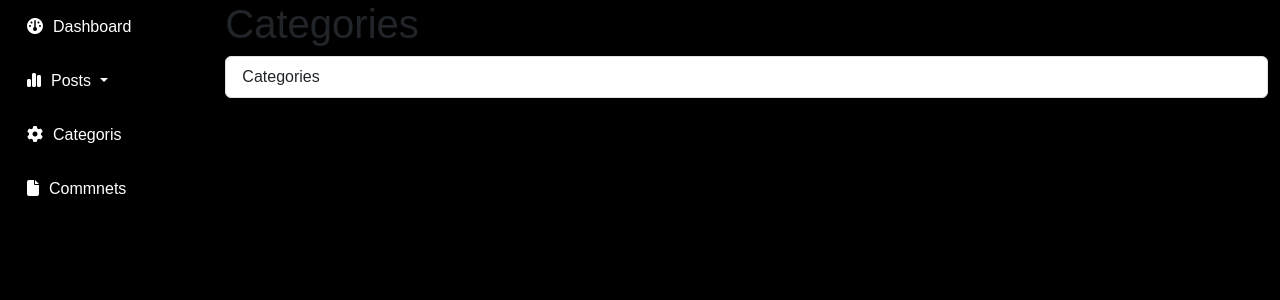
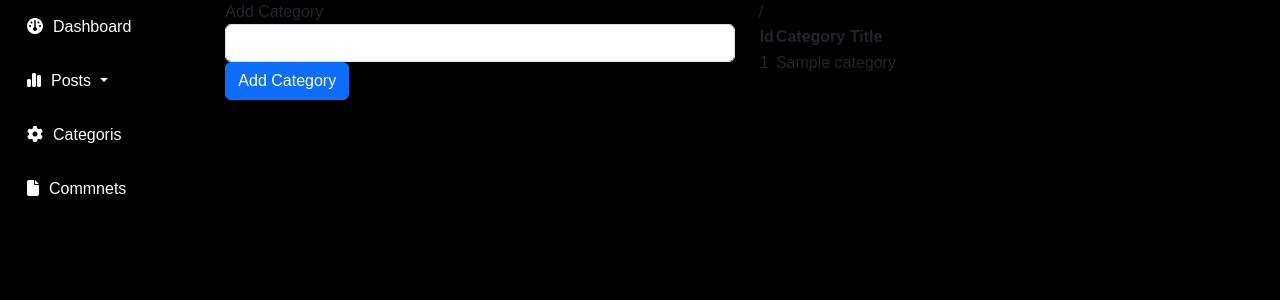
Before and after one commit to asfaquralam1/cms, a PHP site: page /admin/categories.php in a window 1280 px wide. Shown: the part 44-344 px from the top of the page. Run offline with PHP 8.4, Linux system fonts and the light colour scheme; tables that the repository leaves empty or names only in its code hold one stand-in row (values such as "Sample post").

Commit message:
change in categories

```diff
--- a/admin/categories.php
+++ b/admin/categories.php
@@ -6,9 +6,60 @@
                 <?php include "includes/sidebar.php" ?>
             </div>
             <div class="col-lg-10">
-                <h1 class="page-header">Categories</h1>
-                <div class="list-group">
-                    <a href="categories.php" class="list-group-item">Categories</a>
+                <div class="row">
+                    <div class="col-lg-6">
+                        <div class="form-group">
+                            <?php
+                            if(isset($_POST['submit'])){
+                                $cat_title = $_POST['cat_title'];
+
+                                if($cat_title == "" || empty('cat_title')){
+                                    echo "This field is empty";
+                                }else{
+                                    $query = "insert into categories(cat_title)";
+                                    $query .= "value('{$cat_title}')";
+
+                                    $create_category_query = mysqli_query($conn, $query);
+                                    if(!$create_category_query){
+                                        die('query feild' . mysqli_error($conn));
+                                    }
+                                }
+                            }
+                            ?>
+                            <form action="" method="post">
+                                <label for="">Add Category</label>
+                                <input type="text" class="form-control" name="cat_title">
+                            </form>
+                            <div class="form-group">
+                                <input class="btn btn-primary" type="submit" name="submit" value="Add Category">
+                            </div>
+                        </div>
+                    </div>
+                    <div class="col-lg-6">
+                        <table>
+                            <thead>
+                                <tr>
+                                    <th>Id</th>
+                                    <th>Category Title</th>
+                                </tr>
+                            </thead>
+                            <tbody>
+                                <?php
+                                $query = "SELECT * from categories";
+                                $select_sidebar_categories = mysqli_query($conn, $query);
+                                while ($row = mysqli_fetch_assoc($select_sidebar_categories)){
+                                    $cat_id = $row['cat_id'];
+                                    $cat_title = $row['cat_title'];
+
+                                    echo "<tr>";
+                                    echo "<td>{$cat_id}</td>";
+                                    echo "<td>{$cat_title}</td>";
+                                    echo "/<tr>";
+                                }
+                                ?>
+                            </tbody>
+                        </table>
+                    </div>
                 </div>
             </div>
         </div>
--- a/admin/includes/navigation.php
+++ b/admin/includes/navigation.php
@@ -1,3 +1,4 @@
+<?php include "../includes/connection.php" ?>
 <div class="header">
     <h5 class="admin_logo">CMS Admin</h5>
 
```
